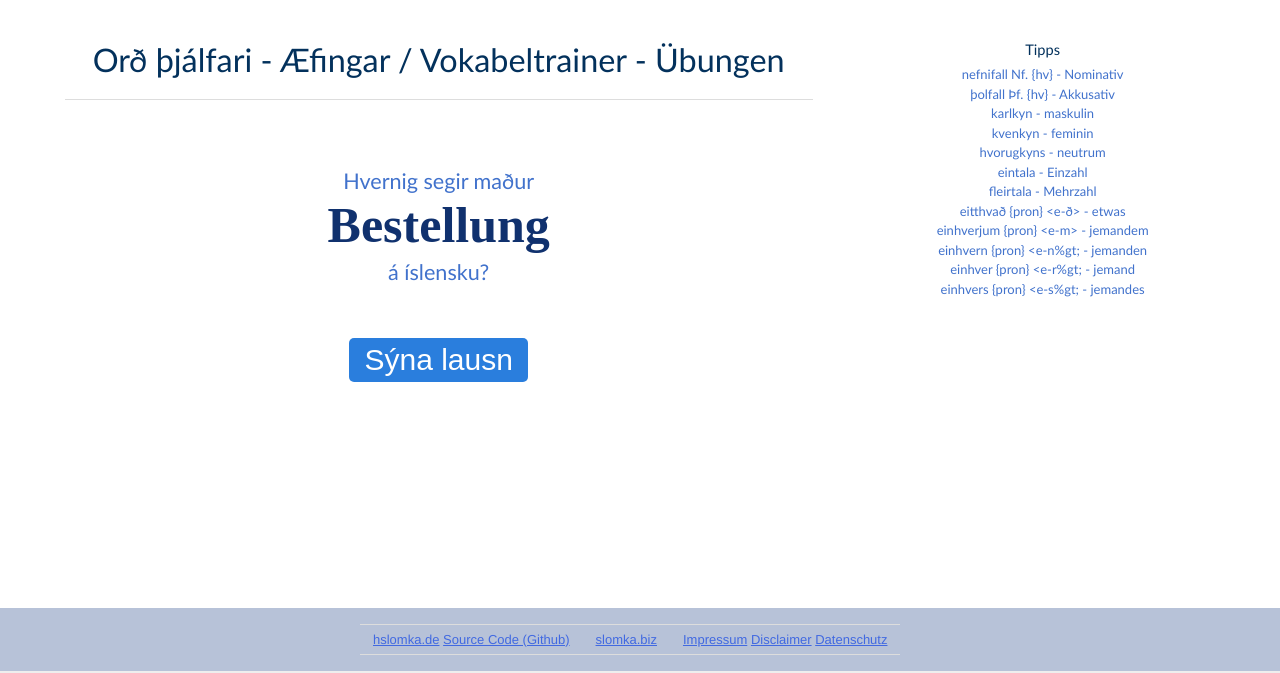
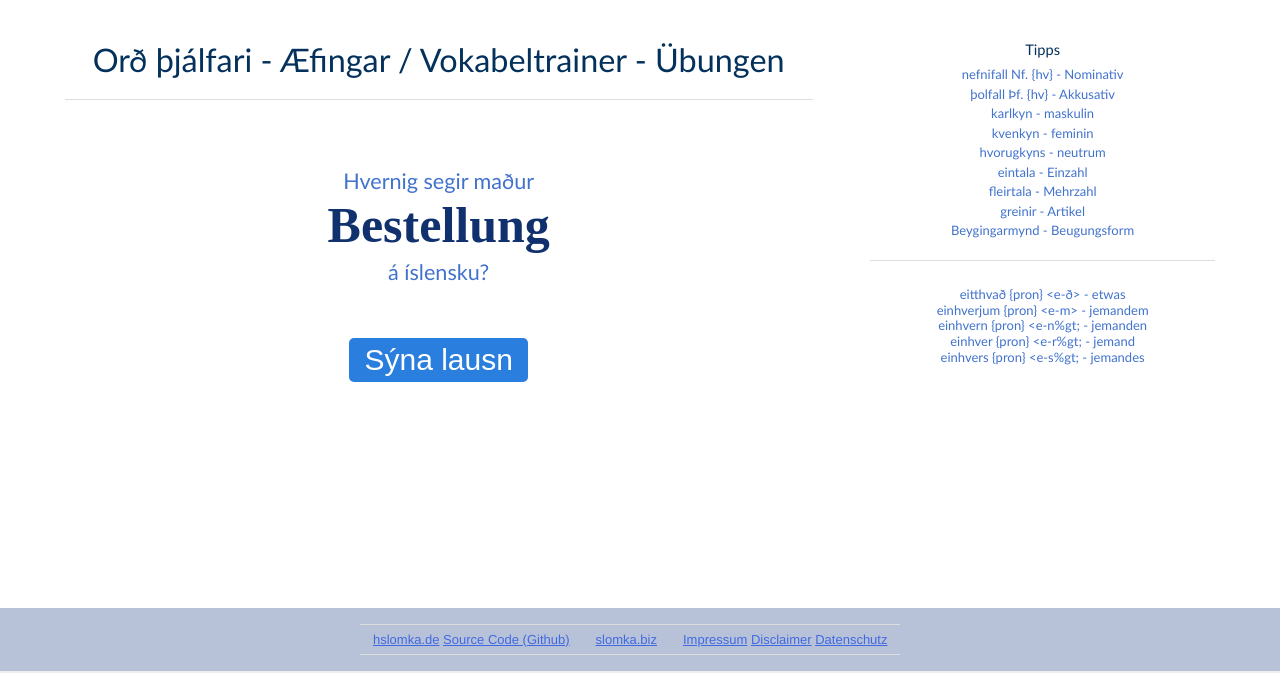
Before and after one commit to slommi71/icelandic_exercise_generator, a Flask app: page / in a window 1280 px wide. Shown: the part 127-800 px from the top of the page. Run offline with Flask 2, Linux system fonts and the light colour scheme; some libraries are stand-ins or nearby versions.

Commit message:
formatting

```diff
--- a/src/FlaskApp/FlaskApp/templates/index.html
+++ b/src/FlaskApp/FlaskApp/templates/index.html
@@ -97,6 +97,9 @@
 					hvorugkyns - neutrum<br>
 					eintala - Einzahl<br>
 					fleirtala - Mehrzahl<br>
+					greinir - Artikel<br>
+					Beygingarmynd - Beugungsform<br>
+					<hr>
 					eitthvað {pron} &lt;e-ð&gt; - etwas<br>
 					einhverjum {pron} &lt;e-m&gt; - jemandem<br>
 					einhvern {pron} &lt;e-n%gt; - jemanden<br>
```
